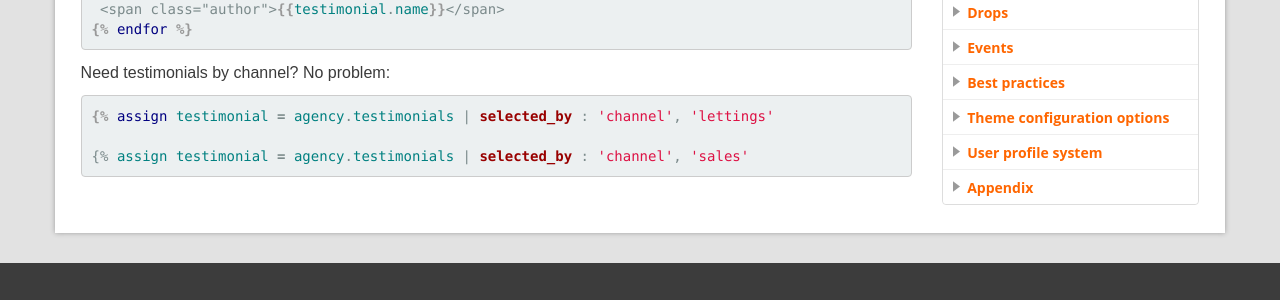
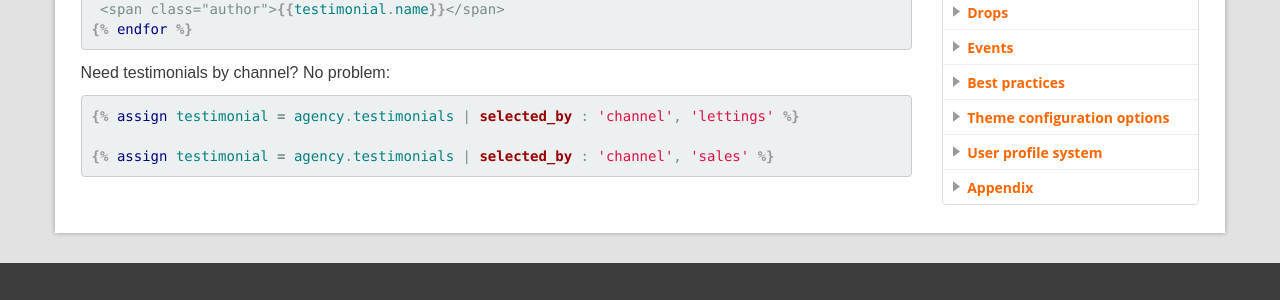
Before and after one commit to homeflow/homeflow.github.io, a Jekyll site: the page built from _posts/agencies/2014-01-07-testimonials.md, in a window 1280 px wide. Shown: the part 1025-1325 px from the top of the page. Built offline with Jekyll 4.4.1, drawn with Linux system fonts in a browser that asks for light colours.

Commit message:
select_by channel

```diff
--- a/_posts/agencies/2014-01-07-testimonials.md
+++ b/_posts/agencies/2014-01-07-testimonials.md
@@ -51,8 +51,8 @@ Need testimonials by channel? No problem:
 
 {% highlight liquid %}
 {% raw %}
-{% assign testimonial = agency.testimonials | selected_by : 'channel', 'lettings'
+{% assign testimonial = agency.testimonials | selected_by : 'channel', 'lettings' %}
 
-{% assign testimonial = agency.testimonials | selected_by : 'channel', 'sales'
+{% assign testimonial = agency.testimonials | selected_by : 'channel', 'sales' %}
 {% endraw %}
 {% endhighlight %}
```
